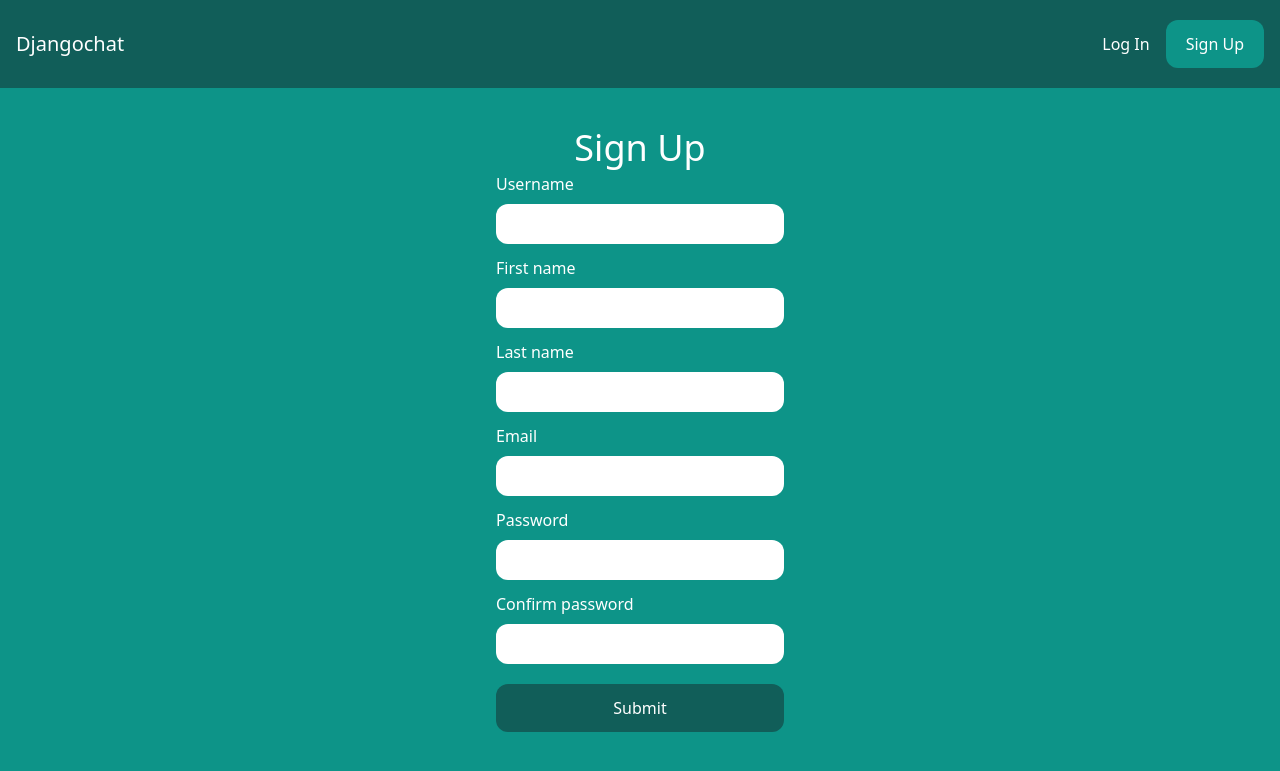
After one commit to uliana-dzyoba/real-time-chat-app, a Django app: page /signup/ in a window 1280 px wide. The commit adds this page. Shown: the top 771 px of the page. Run offline with Django 4.2, Linux system fonts and the light colour scheme; some libraries are stand-ins or nearby versions.

Commit message:
log in and log out

```diff
--- a/authentication/forms.py
+++ b/authentication/forms.py
@@ -4,18 +4,18 @@ from django import forms
 
 
 class SignUpForm(UserCreationForm):
-    username = forms.CharField(max_length=25, required=True,
-                               widget=forms.TextInput(attrs={'placeholder': '*Username..'}))
-    first_name = forms.CharField(max_length=30, required=True,
-                                 widget=forms.TextInput(attrs={'placeholder': '*Your first name..'}))
-    last_name = forms.CharField(max_length=30, required=True,
-                                widget=forms.TextInput(attrs={'placeholder': '*Your last name..'}))
-    email = forms.EmailField(max_length=254, required=True,
-                             widget=forms.TextInput(attrs={'placeholder': '*Email address..'}))
-    password1 = forms.CharField(
-        widget=forms.PasswordInput(attrs={'placeholder': '*Password..', 'class': 'password'}))
-    password2 = forms.CharField(
-        widget=forms.PasswordInput(attrs={'placeholder': '*Confirm Password..', 'class': 'password'}))
+    # username = forms.CharField(max_length=25, required=True,
+    #                            widget=forms.TextInput(attrs={'placeholder': '*Username..'}))
+    # first_name = forms.CharField(max_length=30, required=True,
+    #                              widget=forms.TextInput(attrs={'placeholder': '*Your first name..'}))
+    # last_name = forms.CharField(max_length=30, required=True,
+    #                             widget=forms.TextInput(attrs={'placeholder': '*Your last name..'}))
+    # email = forms.EmailField(max_length=254, required=True,
+    #                          widget=forms.EmailInput(attrs={'placeholder': '*Email address..'}))
+    # password1 = forms.CharField(
+    #     widget=forms.PasswordInput(attrs={'placeholder': '*Password..', 'class': 'password'}))
+    # password2 = forms.CharField(
+    #     widget=forms.PasswordInput(attrs={'placeholder': '*Confirm Password..', 'class': 'password'}))
 
     class Meta:
         model = User
--- a/authentication/urls.py
+++ b/authentication/urls.py
@@ -5,6 +5,6 @@ from . import views
 
 urlpatterns = [
     path('signup/', views.SignUpFormView.as_view(), name='signup'),
-    path('login/', auth_views.LoginView.as_view(template_name='core/login.html'), name='login'),
+    path('login/', auth_views.LoginView.as_view(template_name='authentication/login.html'), name='login'),
     path('logout/', auth_views.LogoutView.as_view(), name='logout'),
 ]
--- a/chatproject/settings.py
+++ b/chatproject/settings.py
@@ -27,6 +27,9 @@ DEBUG = True
 
 ALLOWED_HOSTS = []
 
+LOGIN_URL = '/login/'
+LOGIN_REDIRECT_URL = '/rooms/'
+LOGOUT_REDIRECT_URL = '/'
 
 # Application definition
 
--- a/chatproject/urls.py
+++ b/chatproject/urls.py
@@ -17,6 +17,7 @@ from django.contrib import admin
 from django.urls import path, include
 
 urlpatterns = [
+    path('', include('authentication.urls')),
     path('', include('chatapp.urls')),
     path('admin/', admin.site.urls),
 ]
--- /dev/null
+++ b/templates/authentication/signup.html
@@ -0,0 +1,55 @@
+{% extends 'chatapp/base.html' %}
+
+{% block title %}Sign Up | {% endblock %}
+
+{% block content %}
+<div class="p-10 lg:pt-10 pb-1 text-center">
+    <h1 class="text-3xl lg:text-4xl text-white">Sign Up</h1>
+</div>
+
+<form method="post" action="." class="flex flex-col justify-center items-center lg:w-1/4 px-4 mx-auto">
+    {% csrf_token %}
+
+    <div class="w-full mb-3">
+        <label class="text-white">Username</label>
+        <input type="text" name="username" class="w-full mt-2 px-4 py-2 rounded-xl">
+    </div>
+
+    <div class="w-full mb-3">
+        <label class="text-white">First name</label>
+        <input type="text" name="first_name" class="w-full mt-2 px-4 py-2 rounded-xl">
+    </div>
+
+    <div class="w-full mb-3">
+        <label class="text-white">Last name</label>
+        <input type="text" name="last_name" class="w-full mt-2 px-4 py-2 rounded-xl">
+    </div>
+
+    <div class="w-full mb-3">
+        <label class="text-white">Email</label>
+        <input type="email" name="email" class="w-full mt-2 px-4 py-2 rounded-xl">
+    </div>
+
+    <div class="w-full mb-3">
+        <label class="text-white">Password</label>
+        <input type="password" name="password1" class="w-full mt-2 px-4 py-2 rounded-xl">
+    </div>
+
+    <div class="w-full mb-4">
+        <label class="text-white">Confirm password</label>
+        <input type="password" name="password2" class="w-full mt-2 px-4 py-2 rounded-xl">
+    </div>
+
+    {% if form.errors %}
+        {% for field in form %}
+            {% for error in field.errors %}
+                <div class="mb-4 p-4 rounded-xl bg-red-300 text-white">
+                    <p>{{ error|escape }}</p>
+                </div>
+            {% endfor %}
+        {% endfor %}
+    {% endif %}
+
+    <button class="w-full mt-1 px-5 py-3 rounded-xl text-white bg-teal-800 hover:bg-teal-700">Submit</button>
+</form>
+{% endblock %}
--- a/templates/chatapp/base.html
+++ b/templates/chatapp/base.html
@@ -20,7 +20,7 @@
     </head>
 
     <body class="bg-teal-600">
-        <nav class="flex items-center justify-between px-4 py-6 bg-teal-800">
+        <nav class="flex items-center justify-between px-4 py-5 bg-teal-800">
             <div>
                 <a href="/" class="text-xl text-white">Djangochat</a>
             </div>
@@ -29,11 +29,11 @@
                 {% if request.user.is_authenticated %}
                     <a href="/rooms/" class="text-white hover:text-gray-200">Rooms</a>
 
-                    <a href="/logout/" class="px-5 py-3 rounded-xl text-white bg-teal-600 hover:bg-teal-700">Log out</a>
+                    <a href="/logout/" class="px-5 py-3 rounded-xl text-white bg-teal-600 hover:bg-teal-700">Log Out</a>
                 {% else %}
-                    <a href="/login/" class="text-white hover:text-gray-200">Log in</a>
+                    <a href="/login/" class="text-white hover:text-gray-200">Log In</a>
 
-                    <a href="/signup/" class="px-5 py-3 rounded-xl text-white bg-teal-600 hover:bg-teal-700">Sign up</a>
+                    <a href="/signup/" class="px-5 py-3 rounded-xl text-white bg-teal-600 hover:bg-teal-700">Sign Up</a>
                 {% endif %}
             </div>
         </nav>
--- a/templates/chatapp/frontpage.html
+++ b/templates/chatapp/frontpage.html
@@ -1,4 +1,4 @@
-{% extends 'core/base.html' %}
+{% extends 'chatapp/base.html' %}
 
 {% block title %}Welcome | {% endblock %}
 
```
Also changed, not shown: templates/authentication/login.html (added, +35 -0 lines), templates/tailwind.config.js (added, +8 -0 lines).
